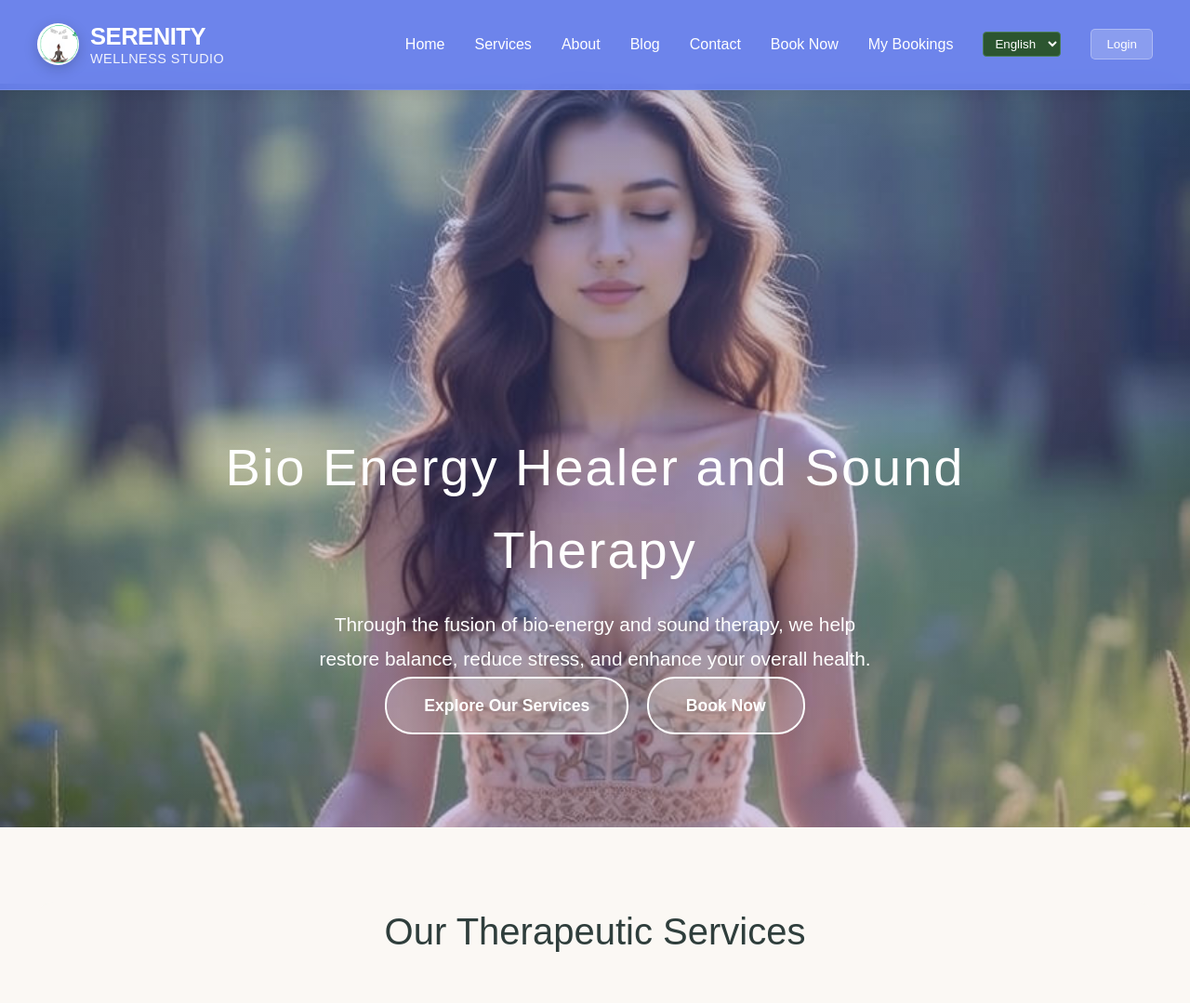
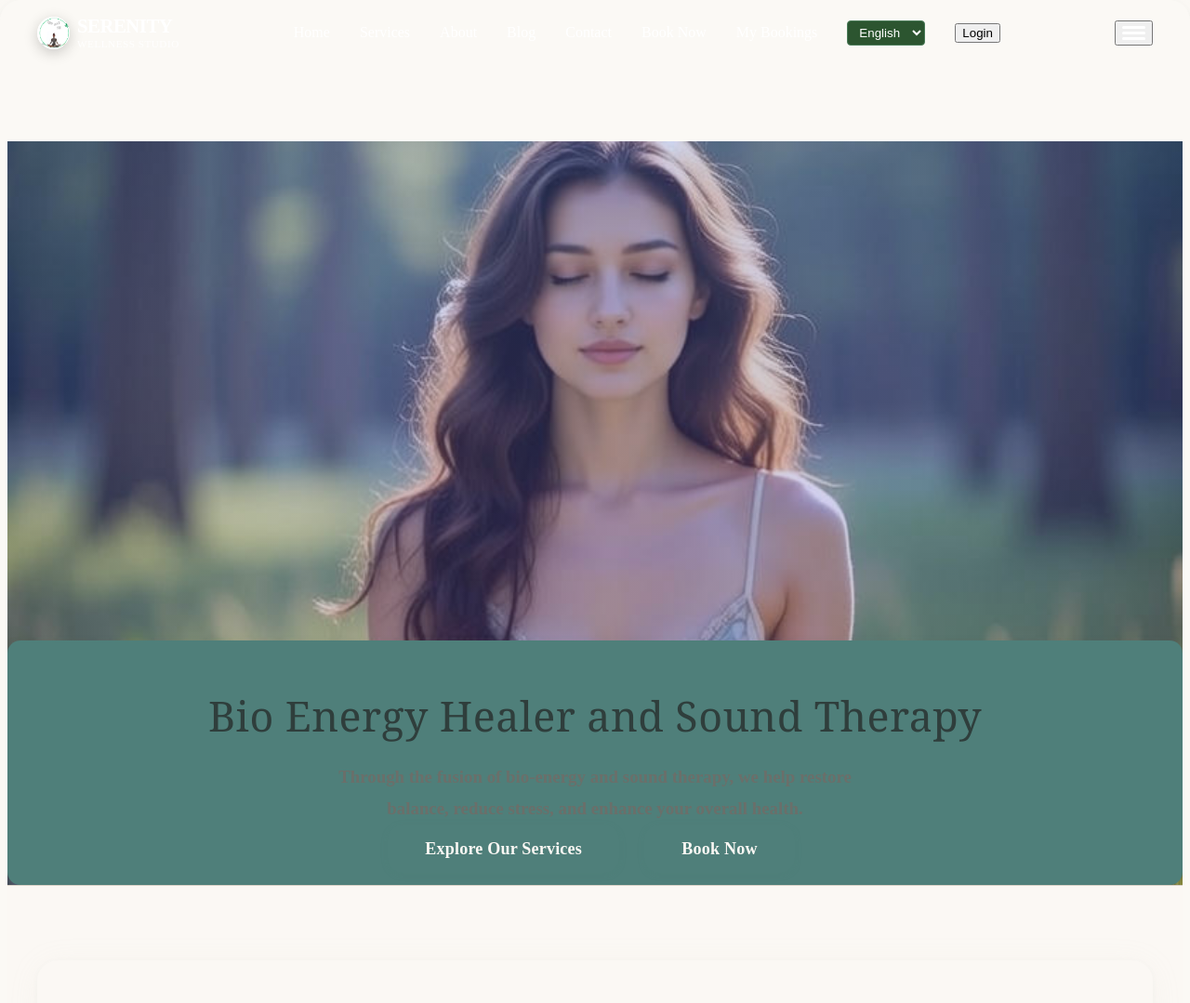
Before and after one commit to Zolbayar-hub/holisticweb_nochange, a Flask app: page / in a window 1280 px wide; the page is wider, and only the part inside the window is pictured. Shown: the top 1079 px of that part at 93% size. Run offline with Flask 3, Linux system fonts and the light colour scheme; data comes from the database, SQL or seed files in the repository.

Commit message:
color palette

```diff
--- a/static/styles.css
+++ b/static/styles.css
@@ -1,49 +1,113 @@
+/* Footer - Calm, Soft, Grounded */
+.footer {
+    background: var(--bg-main);
+    color: var(--meta);
+    text-align: center;
+    padding: 2.5rem 0 2rem 0;
+    font-size: 1.05rem;
+    border-top: 1.5px solid var(--neutral-stone);
+    letter-spacing: 0.01em;
+}
 /* === Brand Color Palette Variables === */
 :root {
     /* Primary Backgrounds */
-  --bg-main: #F6F1EB;
-  --bg-section: #FBF8F4;
+    --bg-main: #F6F1EB;         /* Soft Sand / Linen */
+    --bg-section: #FBF8F4;      /* Warm Ivory */
     /* Brand Colors */
-  --brand-primary: #4F7F7A;
-  --brand-primary-hover: #3F6A66;
+    --brand-primary: #4F7F7A;   /* Muted Teal / Sage Blue */
+    --brand-primary-hover: #3F6A66; /* Deep Teal */
     /* Supporting Neutrals */
-  --neutral-stone: #D9D2C8;
-  --neutral-taupe: #C6BDB3;
+    --neutral-stone: #D9D2C8;   /* Warm Stone */
+    --neutral-taupe: #C6BDB3;   /* Soft Taupe */
     /* Typography */
-  --heading: #2F3E3C;
-  --body: #6B6F6A;
-  --meta: #9A9F9B;
+    --heading: #2F3E3C;         /* Charcoal Blue-Gray */
+    --body: #6B6F6A;            /* Muted Gray */
+    --meta: #9A9F9B;            /* Soft Gray */
     /* Accent */
-  --accent-gold: #D8BFA3;
-  --accent-clay: #C9A38B;
-  /* Gradients */
-  --gradient-main: linear-gradient(180deg, #FBF8F4 0%, #F6F1EB 100%);
-  --divider-wave: rgba(242,236,230,0.5);
+    --accent-gold: #D8BFA3;     /* Candle Gold */
+    --accent-clay: #C9A38B;     /* Warm Clay */
+    .services {
+        padding: 80px 2rem;
+        background: var(--bg-section);
+        border-top: 1.5px solid var(--neutral-stone);
+        border-bottom: 1.5px solid var(--neutral-stone);
     }
-
-* {
-    margin: 0;
-    padding: 0;
-    box-sizing: border-box;
+    .services-carousel {
+        position: relative;
+        display: flex;
+        align-items: center;
+        margin-top: 2.5rem;
     }
-
-body {
-    font-family: 'Arial', sans-serif;
-    line-height: 1.6;
-    color: #333;
-    overflow-x: hidden;
+    .services-container {
+        overflow: hidden;
+        width: 100%;
+        margin: 0 40px;
     }
-
-/* Header with Hamburger Menu */
-.header {
-    position: fixed;
-    top: 0;
-    left: 0;
-    right: 0;
-    background: rgba(102, 126, 234, 0.95);
-    backdrop-filter: blur(20px);
-    -webkit-backdrop-filter: blur(20px);
-    padding: 1rem 2rem;
+    .services-grid {
+        display: flex;
+        transition: transform 0.3s ease;
+        gap: 2.2rem;
+    }
+    .service-card {
+        background: var(--bg-section);
+        padding: 2.2rem 2rem 2rem 2rem;
+        border-radius: 18px;
+        box-shadow: 0 4px 24px 0 rgba(217,210,200,0.13), 0 1.5px 6px 0 rgba(79,127,122,0.04);
+        text-align: center;
+        transition: transform 0.3s, box-shadow 0.3s;
+        flex: 0 0 calc(33.333% - 1.33rem);
+        min-width: 300px;
+        border: 1.5px solid var(--neutral-stone);
+    }
+    .service-card:hover {
+        transform: translateY(-6px) scale(1.02);
+        box-shadow: 0 12px 32px 0 rgba(217,210,200,0.18), 0 2px 8px 0 rgba(79,127,122,0.08);
+        border-color: var(--brand-primary);
+    }
+    background: rgba(251, 248, 244, 0.82);
+    border-radius: 22px;
+    box-shadow: 0 4px 32px 0 rgba(217,210,200,0.10), 0 1.5px 6px 0 rgba(79,127,122,0.04);
+    backdrop-filter: blur(2px);
+}
+.hero-content h1 {
+    font-size: 2.8rem;
+    margin-bottom: 1.2rem;
+    font-weight: 500;
+    color: var(--heading);
+    letter-spacing: 0.01em;
+    font-family: 'Cormorant Garamond', 'Georgia', serif;
+}
+.hero-content p {
+    font-size: 1.18rem;
+    margin-bottom: 2.2rem;
+    max-width: 600px;
+    line-height: 1.8;
+    color: var(--body);
+    margin-left: auto;
+    margin-right: auto;
+}
+.cta-button {
+    display: inline-block;
+    background: var(--brand-primary);
+    color: var(--bg-section);
+    padding: 0.95rem 2.5rem;
+    text-decoration: none;
+    border-radius: 16px;
+    font-weight: 600;
+    border: none;
+    font-size: 1.13rem;
+    box-shadow: 0 2px 8px 0 rgba(79,127,122,0.10);
+    transition: background 0.2s, color 0.2s, transform 0.15s, box-shadow 0.15s;
+    letter-spacing: 0.01em;
+    margin: 0 0.5rem 0 0;
+}
+.cta-button:hover, .cta-button:focus {
+    background: var(--brand-primary-hover);
+    color: var(--bg-section);
+    transform: translateY(-2px) scale(1.03);
+    box-shadow: 0 8px 20px 0 rgba(79,127,122,0.13);
+    outline: none;
+}
     z-index: 1000;
     box-shadow: 0 2px 20px rgba(0,0,0,0.1);
     transition: all 0.3s ease;
@@ -149,26 +213,35 @@ body {
     text-shadow: 0 0 5px rgba(255,255,255,0.5);
 }
 
-.auth-btn {
-    background: rgba(255,255,255,0.2);
-    color: white;
-    border: 1px solid rgba(255,255,255,0.3);
-    padding: 0.5rem 1rem;
-    border-radius: 5px;
-    cursor: pointer;
-    font-weight: 500;
-    transition: all 0.3s ease;
+.about {
+    padding: 80px 2rem;
+    background: var(--bg-section);
+    border-top: 1.5px solid var(--neutral-stone);
+    border-bottom: 1.5px solid var(--neutral-stone);
 }
-
-.auth-btn:hover {
-    background: rgba(255,255,255,0.3);
-    transform: translateY(-1px);
+.about-content {
+    display: grid;
+    grid-template-columns: 1fr 1fr;
+    gap: 4rem;
+    align-items: center;
+    background: var(--bg-section);
+    border-radius: 18px;
+    box-shadow: 0 2px 12px 0 rgba(217,210,200,0.08);
+    padding: 2.5rem 2rem;
 }
-
+.about-carousel-wrapper {
+    position: relative;
+    width: 100%;
+    height: 400px;
+    border-radius: 18px;
+    overflow: hidden;
+    box-shadow: 0 4px 24px 0 rgba(217,210,200,0.13), 0 1.5px 6px 0 rgba(79,127,122,0.04);
+}
     /* Hide desktop nav on mobile */
     @media (max-width: 768px) {
         .desktop-nav {
             display: none;
+        }
     }
 
     .logo {
@@ -446,21 +519,25 @@ body {
 .hero-content {
     position: relative !important;
     z-index: 2; /* Ensure content appears above any overlay */
-    max-width: 900px;
-    padding: 0 20px 100px 20px !important; /* Increased bottom padding and force with !important */
-    margin-bottom: 0 !important; /* Ensure no margin pushing it up */
+    display: inline-block;
+    margin-top: 1.2rem;
+    padding: 0.85rem 2.2rem;
+    background: var(--brand-primary);
+    color: var(--bg-section);
+    text-decoration: none;
+    border-radius: 14px;
+    font-weight: 600;
+    font-size: 1.08rem;
+    border: none;
+    box-shadow: 0 2px 8px 0 rgba(79,127,122,0.10);
+    transition: background 0.2s, color 0.2s, transform 0.15s, box-shadow 0.15s;
+    text-align: center;
 }
 
-.hero-content h1 {
-    font-size: 3.5rem;
-    margin-bottom: 1rem;
-    font-weight: 300;
-    letter-spacing: 2px;
-}
-
-.hero-content p {
-    font-size: 1.3rem;
-    margin-bottom: 2rem;
+    background: var(--brand-primary-hover);
+    color: var(--bg-section);
+    transform: translateY(-2px) scale(1.03);
+    box-shadow: 0 8px 20px 0 rgba(79,127,122,0.13);
     max-width: 600px;
     line-height: 1.8;
 }
@@ -515,15 +592,19 @@ body {
     max-width: 1200px;
     margin: 0 auto;
     background: var(--bg-section);
-    border-radius: 18px;
+    border-radius: 22px;
+    box-shadow: 0 4px 32px 0 rgba(217,210,200,0.10), 0 1.5px 6px 0 rgba(79,127,122,0.04);
+    padding: 2.5rem 2.5rem;
 }
 
 .section-title {
     text-align: center;
-    font-size: 2.5rem;
-    margin-bottom: 3rem;
+    font-size: 2.2rem;
+    margin-bottom: 2.5rem;
     color: var(--heading);
-    font-weight: 300;
+    font-family: 'Cormorant Garamond', 'Georgia', serif;
+    font-weight: 500;
+    letter-spacing: 0.01em;
 }
 
 /* Services Carousel */
--- a/templates/home.html
+++ b/templates/home.html
@@ -119,10 +119,7 @@
         <section class="services" id="services">
             <div class="container">
                 <h2 class="section-title">Our Therapeutic Services</h2>
-                <div class="services-carousel">
-                    <button class="carousel-btn carousel-btn-prev" id="carousel-prev">&lt;</button>
-                    <div class="services-container">
-                        <div class="services-grid" id="services-grid">
+                <div class="services-grid" style="display: grid; grid-template-columns: repeat(4, 1fr); gap: 2.2rem 2.2rem;">
                     {% for service in services %}
                     <div class="service-card">
                         {% if service.image_path %}
@@ -136,19 +133,9 @@
                         <p>{{ service.description }}</p>
                         <p><strong>Duration:</strong> {{ service.duration }} min</p>
                         <p><strong>Price:</strong> ${{ '%.2f'|format(service.price) }}</p>
-                                <a href="{{ url_for('booking.booking_page') }}" class="service-book-btn">Book This Service</a>
+                        <a href="{{ url_for('booking.booking_page') }}" class="service-book-btn">Learn More &rarr;</a>
                     </div>
                     {% endfor %}
-                        </div>
-                    </div>
-                    <button class="carousel-btn carousel-btn-next" id="carousel-next">&gt;</button>
-
-                    <!-- Mobile indicators -->
-                    <div class="mobile-carousel-indicators" id="mobile-indicators">
-                        {% for service in services %}
-                        <div class="indicator-dot{% if loop.first %} active{% endif %}" data-index="{{ loop.index0 }}"></div>
-                        {% endfor %}
-                    </div>
                 </div>
             </div>
         </section>
```
Also changed, not shown: other parts of static/styles.css (+34 -20 lines). Lines whose indentation alone changed are shown as unchanged.
